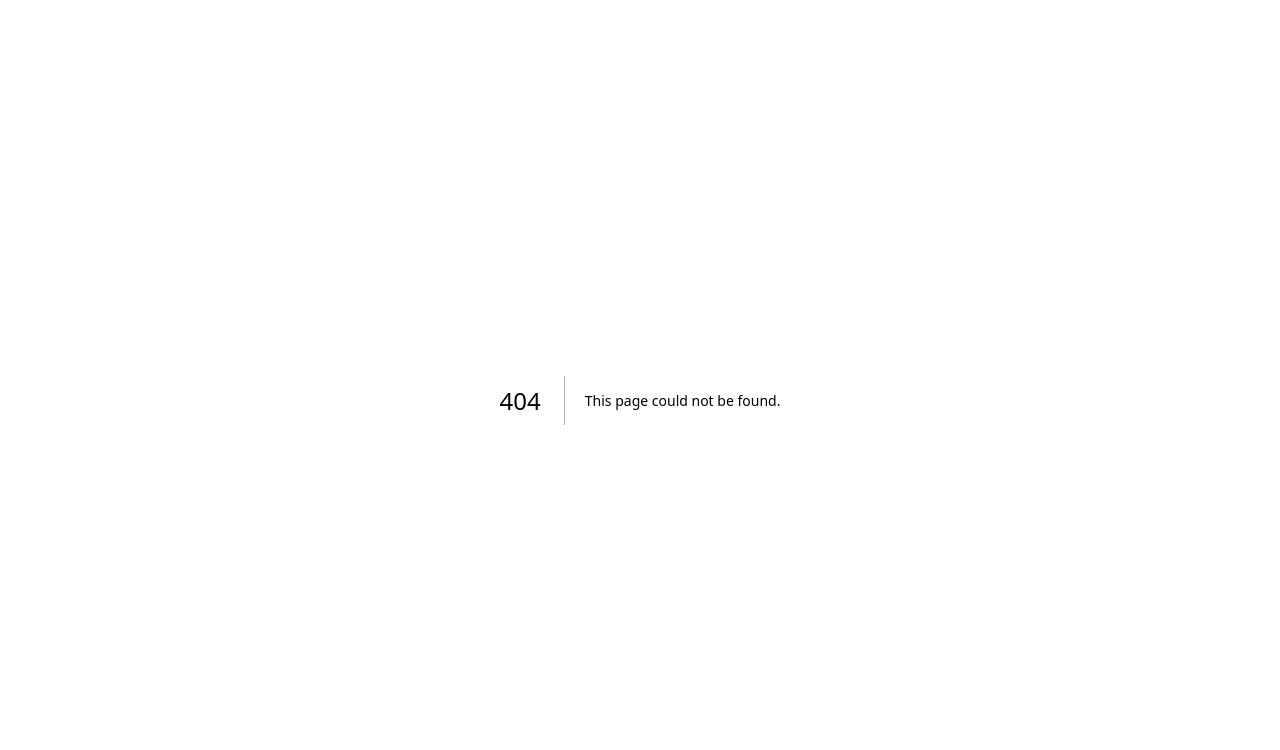
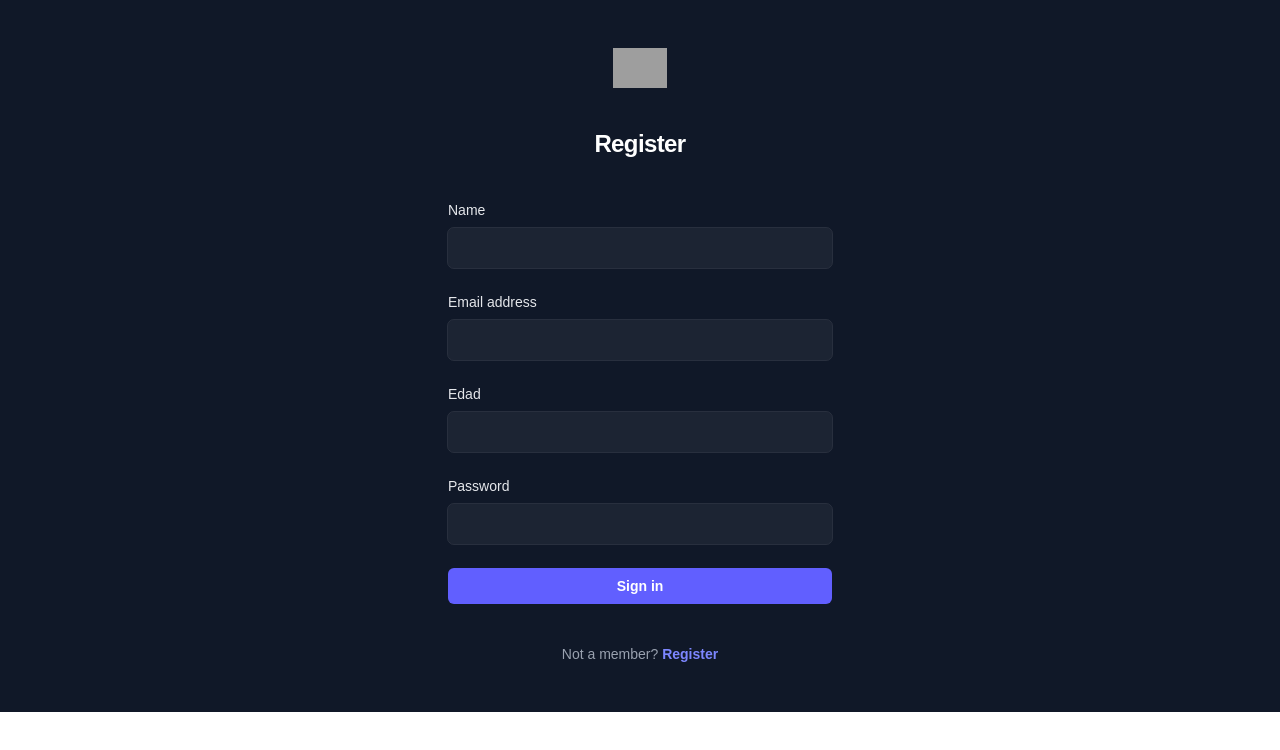
Before and after one commit to DEVS-Z/ZWebClient, a Next.js app in the folder zwebfit/: page /register in a window 1280 px wide. Before the commit this address had no page. Shown: the top 750 px of the page. Built offline with nearby package versions, Linux system fonts and the light colour scheme; grey boxes are pictures that could not be loaded.

Commit message:
feact(register) : interfaces add, and register view

```diff
--- a/zwebfit/src/app/login/LoginView.tsx
+++ b/zwebfit/src/app/login/LoginView.tsx
@@ -1,7 +1,9 @@
-export default function LoginView() {
+"use client";
+
+export default function LoginView({ onSubmit }: { onSubmit: (data: any) => void }) {
   return (
     <div className="grid grid-cols-1 md:grid-cols-2 min-h-screen">
-      {/* 🧩 Columna izquierda (Formulario) */}
+      {/* Columna izquierda (Formulario) */}
       <div className="flex flex-col justify-center items-center bg-gray-900 px-8 py-12">
         <div className="w-full max-w-sm">
           <img
@@ -13,18 +15,17 @@ export default function LoginView() {
             Sign in to your account
           </h2>
 
-          <form className="mt-10 space-y-6">
+          <form
+            className="mt-10 space-y-6"
+            onSubmit={(e) => {
+              e.preventDefault();
+              const data = new FormData(e.currentTarget);
+              onSubmit(data);
+            }}
+          >
             <div>
-              <label htmlFor="email" className="block text-sm font-medium text-gray-200">
-                Email address
-              </label>
-              <input
-                id="email"
-                type="email"
-                name="email"
-                required
-                className="mt-2 block w-full rounded-md bg-white/5 px-3 py-2 text-base text-white outline-1 outline-white/10 placeholder:text-gray-400 focus:outline-2 focus:outline-indigo-500"
-              />
+              <label htmlFor="email" className="block text-sm font-medium text-gray-200">Email address</label>
+              <input id="email" type="email" name="email" required className="mt-2 block w-full rounded-md bg-white/5 px-3 py-2 text-base text-white outline-1 outline-white/10 placeholder:text-gray-400 focus:outline-2 focus:outline-indigo-500" />
             </div>
 
             <div>
@@ -51,13 +52,13 @@ export default function LoginView() {
           <p className="mt-10 text-center text-sm text-gray-400">
             Not a member?
             <a href="#" className="font-semibold text-indigo-400 hover:text-indigo-300">
-              {" "}Start a 14 day free trial
+              {" "}Register
             </a>
           </p>
         </div>
       </div>
 
-      {/* 🧩 Columna derecha (imagen o contenido visual) */}
+      {/* Columna derecha (imagen o contenido visual) */}
       <div className="hidden md:flex items-center justify-center bg-indigo-600">
         <img
           src="https://static.dw.com/image/61527609_804.jpg"
--- a/zwebfit/src/app/login/page.tsx
+++ b/zwebfit/src/app/login/page.tsx
@@ -1,5 +1,35 @@
+"use client";
+
 import LoginView from "./LoginView";
+import { useRouter } from "next/navigation";
+import { ILogin } from "@/models/modules/ILogin";
+import { Fetcher } from "@/lib/helpers/fetcher";
+import { formHelper } from "@/lib/helpers/formhelper";
 
-export default function LoginPage(){
-    return <LoginView/>
+export default function LoginPage() {
+  const router = useRouter();
+
+  const handleLogin = async (formData: FormData) => {
+    const formHelp = new formHelper()
+    let data = formHelp.getValues<ILogin>(formData)
+    console.log(data)
+
+//   const User: ILogin = {
+//     correo: formData.get("email") as string,
+//     password: formData.get("password") as string,
+//   };
+
+  const fetchHelp = new Fetcher();
+  const res = await fetchHelp.Post(data, "/api/auth/login");
+
+  if (res.ok) {
+    const { token } = await res.json();
+    localStorage.setItem("token", token);
+    router.push("/dashboard");
+  } else {
+    alert("Credenciales incorrectas");
+  }
+};
+
+  return <LoginView onSubmit={handleLogin} />;
 }
--- /dev/null
+++ b/zwebfit/src/app/register/RegisterView.tsx
@@ -0,0 +1,61 @@
+
+
+export default function RegisterView({ onSubmit }: { onSubmit: (data: any) => void }){
+    return(
+        <div className="flex flex-col justify-center items-center bg-gray-900 px-8 py-12">
+            <div className="w-full max-w-sm">
+            <img
+                src="https://tailwindcss.com/plus-assets/img/logos/mark.svg?color=indigo&shade=500"
+                alt="Your Company"
+                className="mx-auto h-10 w-auto"
+            />
+            <h2 className="mt-10 text-center text-2xl font-bold tracking-tight text-white">
+                Register
+            </h2>
+
+            <form
+                className="mt-10 space-y-6"
+                onSubmit={(e) => {
+                e.preventDefault();
+                const data = new FormData(e.currentTarget);
+                onSubmit(data);
+                }}
+            >
+                <div>
+                    <label htmlFor="name" className="block text-sm font-medium text-gray-200">Name</label>
+                    <input id="name" type="text" name="name" required className="mt-2 block w-full rounded-md bg-white/5 px-3 py-2 text-base text-white outline-1 outline-white/10 placeholder:text-gray-400 focus:outline-2 focus:outline-indigo-500" />
+                </div>
+                <div>
+                    <label htmlFor="email" className="block text-sm font-medium text-gray-200">Email address</label>
+                    <input id="email" type="email" name="email" required className="mt-2 block w-full rounded-md bg-white/5 px-3 py-2 text-base text-white outline-1 outline-white/10 placeholder:text-gray-400 focus:outline-2 focus:outline-indigo-500" />
+                </div>
+                <div>
+                    <label htmlFor="edad" className="block text-sm font-medium text-gray-200">Edad</label>
+                    <input id="edad" type="number" name="edad" required className="mt-2 block w-full rounded-md bg-white/5 px-3 py-2 text-base text-white outline-1 outline-white/10 placeholder:text-gray-400 focus:outline-2 focus:outline-indigo-500" />
+                </div>
+
+                <div>
+                    <label htmlFor="password" className="block text-sm font-medium text-gray-200">
+                        Password
+                    </label>
+                    <input id="password" type="password" name="password" required className="mt-2 block w-full rounded-md bg-white/5 px-3 py-2 text-base text-white outline-1 outline-white/10 placeholder:text-gray-400 focus:outline-2 focus:outline-indigo-500"/>
+                </div>
+
+                <button
+                type="submit"
+                className="w-full rounded-md bg-indigo-500 px-3 py-2 text-sm font-semibold text-white hover:bg-indigo-400 focus:outline-indigo-500"
+                >
+                Sign in
+                </button>
+            </form>
+
+            <p className="mt-10 text-center text-sm text-gray-400">
+                Not a member?
+                <a href="#" className="font-semibold text-indigo-400 hover:text-indigo-300">
+                {" "}Register
+                </a>
+            </p>
+            </div>
+      </div>
+    );
+}
--- /dev/null
+++ b/zwebfit/src/app/register/page.tsx
@@ -0,0 +1,18 @@
+import { IUser } from "@/models/modules/IUser";
+import RegisterView from "./RegisterView";
+import { formHelper } from "@/lib/helpers/formhelper";
+
+
+export default function RegisterPage(){
+    const handleRegister = async(formData : FormData) => {
+        const formHelp = new formHelper();
+        let data = formHelp.getValues<IUser>(formData)
+        // const user : IUser = {
+        //     name : formData.get('') as string,
+        //     email : formData.get('') as string,
+        //     age : parseInt(formData.get('') as string),
+        //     password :  formData.get('') as string
+        // }
+    }
+    return <RegisterView onSubmit={handleRegister}/>
+}
--- /dev/null
+++ b/zwebfit/src/lib/helpers/fetcher.ts
@@ -0,0 +1,14 @@
+
+
+export class Fetcher{
+    constructor(){
+    }
+    async Post(data : any, url : string){
+        let response = await fetch(url, {
+            method: "POST",
+            headers: { "Content-Type": "application/json" },
+            body: JSON.stringify(data)
+        });
+        return response;
+    }
+}
--- /dev/null
+++ b/zwebfit/src/lib/helpers/formhelper.ts
@@ -0,0 +1,15 @@
+export class formHelper{
+    constructor(){
+
+    }
+    getValues<T extends Record<string, any>>(form: FormData): Partial<T> {
+        const result = {} as Partial<T>;
+
+        for (const [key, value] of form.entries()) {
+            (result as any)[key] = value;
+        }
+
+        return result;
+    }
+
+}
--- /dev/null
+++ b/zwebfit/src/models/modules/ILogin.ts
@@ -0,0 +1,4 @@
+export interface ILogin {
+  correo: string;
+  password?: string;
+}
--- /dev/null
+++ b/zwebfit/src/models/modules/IUser.ts
@@ -0,0 +1,10 @@
+
+export interface IUser {
+  id?: number;
+  name: string;
+  email: string;
+  password?: string;
+  age?: number;
+  address?: string;
+  rolId?: number;
+}
```
